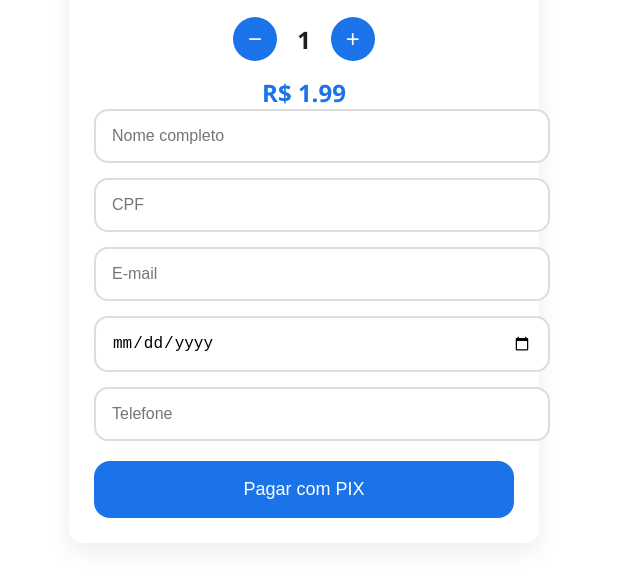
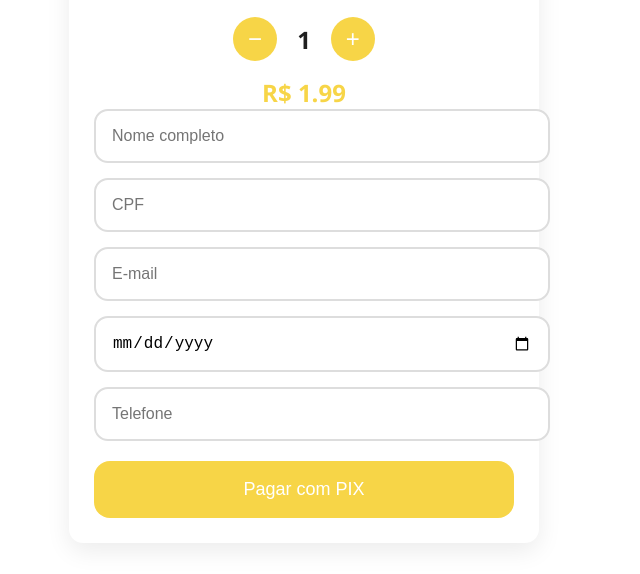
Before and after one commit to gabrielluis12345/Pix-do-milhao, a website: page checkout.html in a window 1280 px wide. Shown: the part 226-800 px from the top of the page, without its empty margins (336-976 px from the left). Drawn offline with Linux system fonts and the light colour scheme.

Commit message:
Update checkout.html

```diff
--- a/checkout.html
+++ b/checkout.html
@@ -8,7 +8,7 @@
   <style>
     /* Estilos já fornecidos */
     :root {
-      --azul: #1A73E8;
+      --azul: #F7D547;
       --azul-claro: #E8F0FE;
       --preto: #1f1f1f;
       --cinza: #6e6e6e;
```
